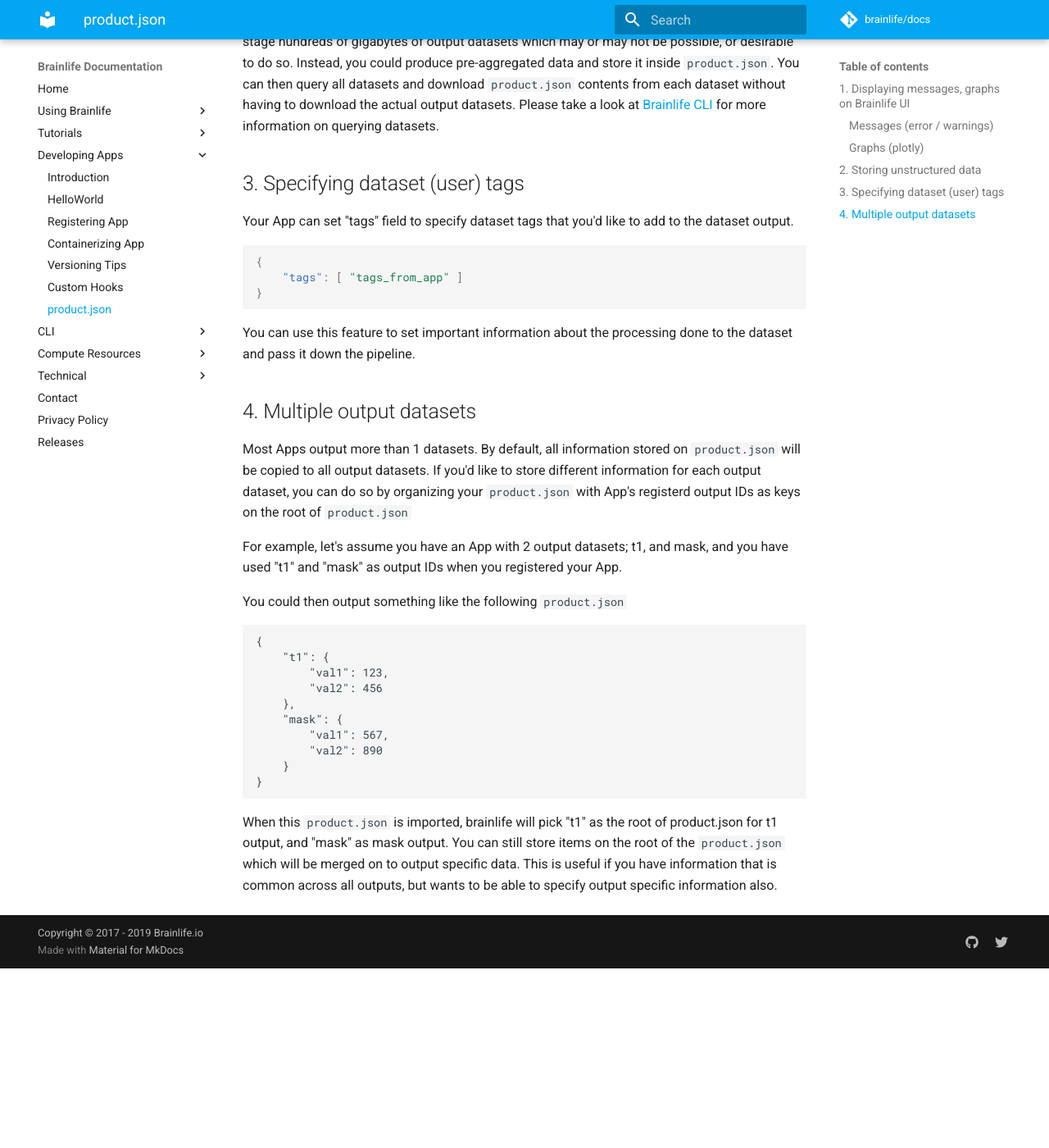
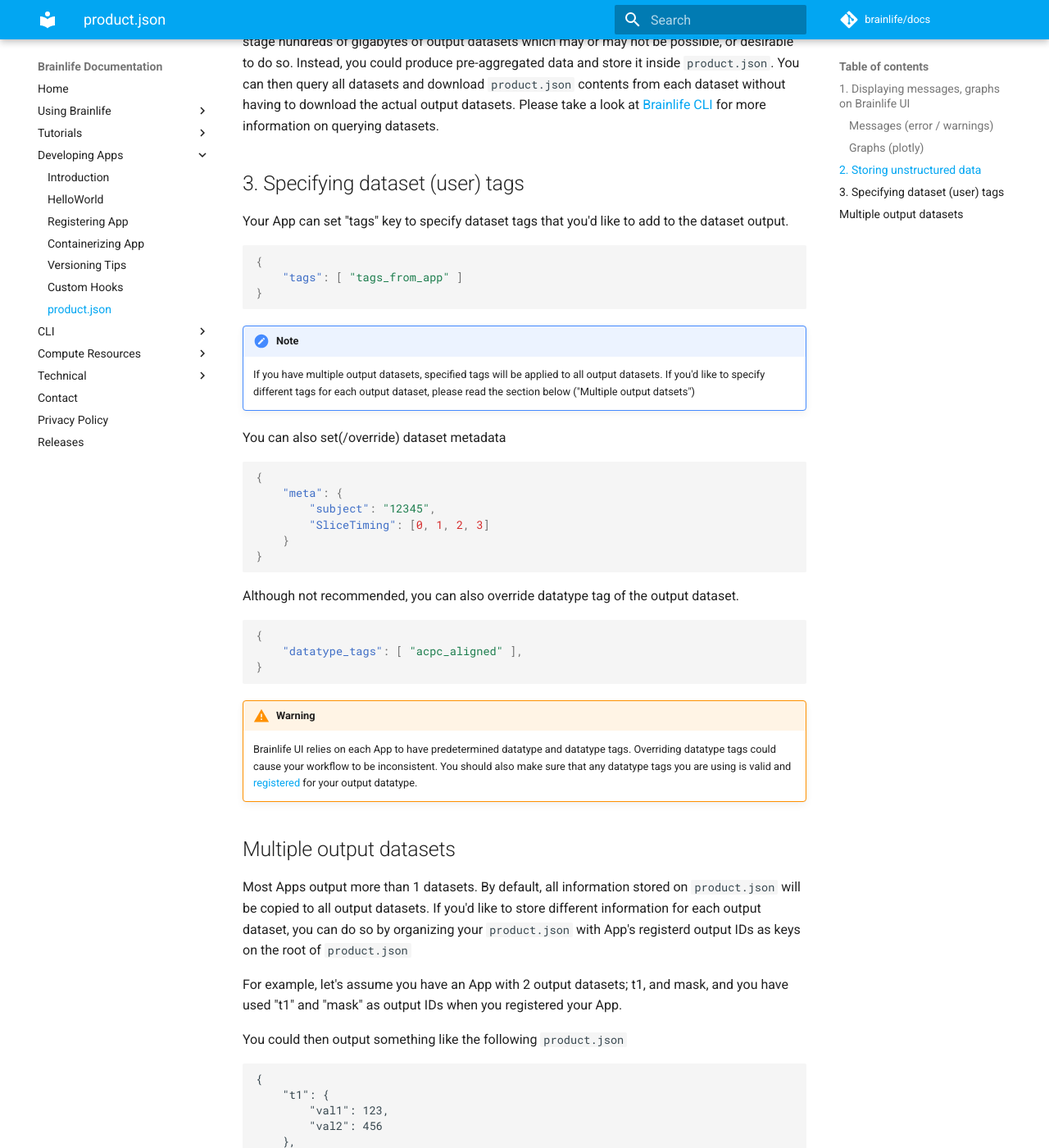
Before and after one commit to brainlife/docs, an MkDocs documentation site: the page built from docs/apps/product.md, in a window 1280 px wide and 1400 px high, scrolled down 2328 px. Shown: the whole window at 82% size. Built offline with MkDocs 1.6.1 and Material for MkDocs 9.7.7, drawn with Linux system fonts in a browser that asks for light colours; comment, search, counter and statistics services are not loaded; before the commit the page ends 3509 px from its top, so only the background shows below that; some of the changed text lies outside the part shown.

Commit message:
added a bit more content for product.json meta

````diff
--- a/docs/apps/product.md
+++ b/docs/apps/product.md
@@ -1,6 +1,6 @@
 # `product.json`
 
-Your App can optionally generate a file named `product.json` to send information back to Brainlife. You can think of it as the opposite end of `config.json`. While `config.json` is used to send inputs and configuration from the user to your App, `product.json` will be loaded by Brainlife upon successful completion of your App and information will be stored in the Brainlife's internal database. You can use `product.json` to relay information back to the App submitter, or used to perform data aggregation quickly across multiple subjects.
+Your App can optionally generate a file named `product.json` to send information back to Brainlife. You can think of it as the counterpart for `config.json`. As `config.json` is used to pass configuration parameters from the user to an App, `product.json` can be used to send information from your App back to Brainlife upon successfully completion. The information stored in  `product.json` can be used relay information back to the App submitter, or used to perform data aggregation quickly across multiple subjects.
 
 !!! warning
     You should not store more than a few kilobytes of information on `product.json`.
@@ -115,7 +115,7 @@
 
 ## 3. Specifying dataset (user) tags
 
-Your App can set "tags" field to specify dataset tags that you'd like to add to the dataset output.
+Your App can set "tags" key to specify dataset tags that you'd like to add to the dataset output.
 
 ```json
 {
@@ -123,10 +123,34 @@
 }
 ```
 
-You can use this feature to set important information about the processing done to the dataset and pass it down the pipeline.
+!!! note
+    If you have multiple output datasets, specified tags will be applied to all output datasets. If you'd like to specify different tags
+    for each output dataset, please read the section below ("Multiple output datsets")
 
+You can also set(/override) dataset metadata
 
-## 4. Multiple output datasets
+```json
+{
+    "meta": {
+        "subject": "12345",
+        "SliceTiming": [0, 1, 2, 3]
+    }
+}
+```
+
+Although not recommended, you can also override datatype tag of the output dataset.
+
+```json
+{
+    "datatype_tags": [ "acpc_aligned" ],
+}
+```
+
+!!! warning
+    Brainlife UI relies on each App to have predetermined datatype and datatype tags. Overriding datatype tags could cause your workflow
+    to be inconsistent. You should also make sure that any datatype tags you are using is valid and [registered](https://brainlife.io/datatypes) for your output datatype.
+
+## Multiple output datasets
 
 Most Apps output more than 1 datasets. By default, all information stored on `product.json` will be copied to all output datasets. If you'd like to store different information for each output dataset, you can do so by organizing your `product.json` with App's registerd output IDs as keys on the root of `product.json`
 
````
Also changed, not shown: docs/technical/arthitecture.md (+1 -0 lines).
